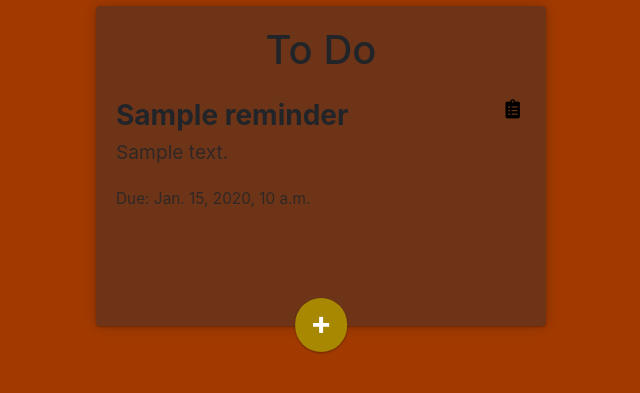
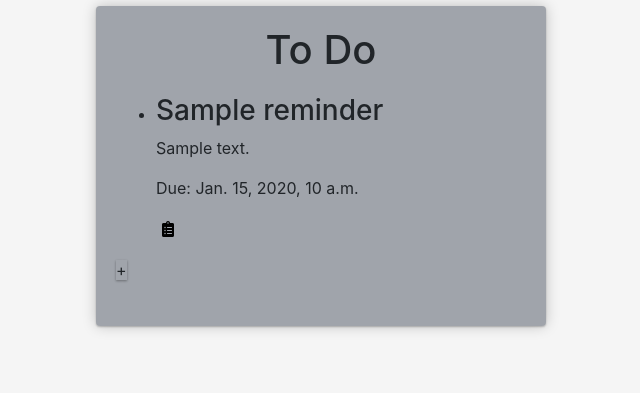
Before and after one commit to arkhan19/WAZero, a Django app: template templates/Reminders/reminder_list.html in a window 1280 px wide. Shown: the part 84-477 px from the top of the page, without its empty margins (319-959 px from the left). Run offline with Django 3.2, Linux system fonts and the light colour scheme; the template is opened without the code that fills it: most values are stand-ins (such as "Sample title", 1, 10 or a date in 2020); parts of the project's set-up code (start-up, migrations or seed data) failed here and were passed over; some libraries are stand-ins or nearby versions.

Commit message:
Final Commit.

```diff
--- a/reminder/static/css/style.css
+++ b/reminder/static/css/style.css
@@ -1,5 +1,5 @@
 body {
-    background: #a23a00;
+    background: whitesmoke;
     overflow-x: hidden;
 }
 
@@ -23,7 +23,7 @@ a {
 }
 
 .floating-button:hover {
-    color: white;
+    color: whitesmoke;
     text-decoration: none;
 }
 
@@ -94,14 +94,6 @@ a {
     width: 100%;
 }
 
-.glyphicon-blue {
-    color: #00a0ea;
-}
-
-.glyphicon-red {
-    color: #F57173;
-}
-
 .errors > .errorlist {
     padding: 8px;
     list-style: none;
--- a/reminder/static/css/tasks.css
+++ /dev/null
@@ -1,81 +0,0 @@
-.task__list ul {
-    list-style: none;
-    padding: 0;
-}
-
-.task__item {
-    border-bottom: 1px solid #e8e8e8;
-    float: left;
-    width: 100%;
-    position: relative;
-    font-size: 1.2em;
-    margin-bottom: 20px;
-    padding-bottom: 10px;
-    padding-right: 2.5em;
-}
-
-.task__list ul li:last-of-type {
-    border-bottom: 0;
-}
-
-.task__item .title {
-    font-weight: bold;
-    margin: 5px 0 0;
-}
-
-.task__item .title.complete {
-    text-decoration: line-through;
-}
-
-.task__item .description,
-.task__item .due {
-    font-weight: normal;
-    opacity: 0.8;
-    padding-top: 5px;
-}
-
-.task__item .due {
-    font-size: 0.8em;
-}
-
-.task__item button[type='submit'] {
-    position: absolute;
-    right: 0;
-    top: 0;
-}
-
-.task__item .glyphicon {
-    font-size: 2em;
-}
-
-.task__add {
-    border-radius: 1000px;
-    background: #a88800;
-    position: absolute;
-    cursor: pointer;
-    bottom: -0.8em;
-    left: 50%;
-    font-size: 2em;
-    padding: 3px 15px;
-    color: white;
-    font-weight: bold;
-    transform: translateX(-50%);
-    transition: all 0.3s ease;
-}
-
-.task__add:hover {
-    color: white;
-    text-decoration: none;
-}
-
-.task__add span {
-    position: relative;
-    top: -2px;
-}
-
-.task__delete {
-    position: absolute;
-    top: 10px;
-    right: 10px;
-    color: #e74c3c;
-}
--- a/templates/Registration/login.html
+++ b/templates/Registration/login.html
@@ -5,7 +5,7 @@
 
 {% block content %}
 
-    <div class="task__list card-wrapper raised">
+    <div class="reminder__list card-wrapper raised">
         <h1>Login</h1>
         <form method="post">
             <div class="form-group">
--- a/templates/Reminders/reminder.html
+++ b/templates/Reminders/reminder.html
@@ -2,7 +2,7 @@
 {% load widget_tweaks %}
 {% block title %}Create Reminder{% endblock %}
 {% block content %}
-<div class="task card-wrapper">
+<div class="reminder card-wrapper">
 
     {% if update %}
         <form method="post" action="{% url 'delete' reminder.pk %}">
--- a/templates/Reminders/reminder_item.html
+++ b/templates/Reminders/reminder_item.html
@@ -1,4 +1,4 @@
-<li class="task__item">
+<li class="reminder__item">
     <a href="{% url 'edit' reminder.pk %}">
         <h3 class="title
             {% if reminder.is_complete %}complete
--- a/templates/Reminders/reminder_list.html
+++ b/templates/Reminders/reminder_list.html
@@ -4,7 +4,7 @@
 
 {% block content %}
 
-<div class="task__list card-wrapper raised">
+<div class="reminder__list card-wrapper raised">
     <h1>To Do</h1>
     {% if reminder %}
         <ul>
@@ -16,7 +16,7 @@
         <p>You currently have no Reminders.</p>
     {% endif %}
 
-    <a class="task__add levitate" href="{% url 'add' %}">
+    <a class="reminder__add levitate" href="{% url 'add' %}">
         <span>+</span>
     </a>
 </div>
--- a/templates/base.html
+++ b/templates/base.html
@@ -12,7 +12,7 @@
     <link rel="stylesheet" href="https://stackpath.bootstrapcdn.com/bootstrap/4.1.1/css/bootstrap.min.css" integrity="sha384-WskhaSGFgHYWDcbwN70/dfYBj47jz9qbsMId/iRN3ewGhXQFZCSftd1LZCfmhktB" crossorigin="anonymous">
     <link rel="stylesheet" href="/static/css/style.css">
     <link rel="stylesheet" href="/static/css/shadows.css">
-    <link rel="stylesheet" href="/static/css/tasks.css">
+    <link rel="stylesheet" href="/static/css/reminder.css">
     <script src="https://code.jquery.com/jquery-3.2.1.slim.min.js" integrity="sha384-KJ3o2DKtIkvYIK3UENzmM7KCkRr/rE9/Qpg6aAZGJwFDMVNA/GpGFF93hXpG5KkN" crossorigin="anonymous"></script>
     <script src="https://cdnjs.cloudflare.com/ajax/libs/popper.js/1.12.9/umd/popper.min.js" integrity="sha384-ApNbgh9B+Y1QKtv3Rn7W3mgPxhU9K/ScQsAP7hUibX39j7fakFPskvXusvfa0b4Q" crossorigin="anonymous"></script>
     <script src="https://maxcdn.bootstrapcdn.com/bootstrap/4.0.0/js/bootstrap.min.js" integrity="sha384-JZR6Spejh4U02d8jOt6vLEHfe/JQGiRRSQQxSfFWpi1MquVdAyjUar5+76PVCmYl" crossorigin="anonymous"></script>
```
Also changed, not shown: WAZero/urls.py (+11 -2 lines), templates/Registration/signup.html (+5 -8 lines), templates/Reminders/test.html (deleted, +0 -7 lines).
